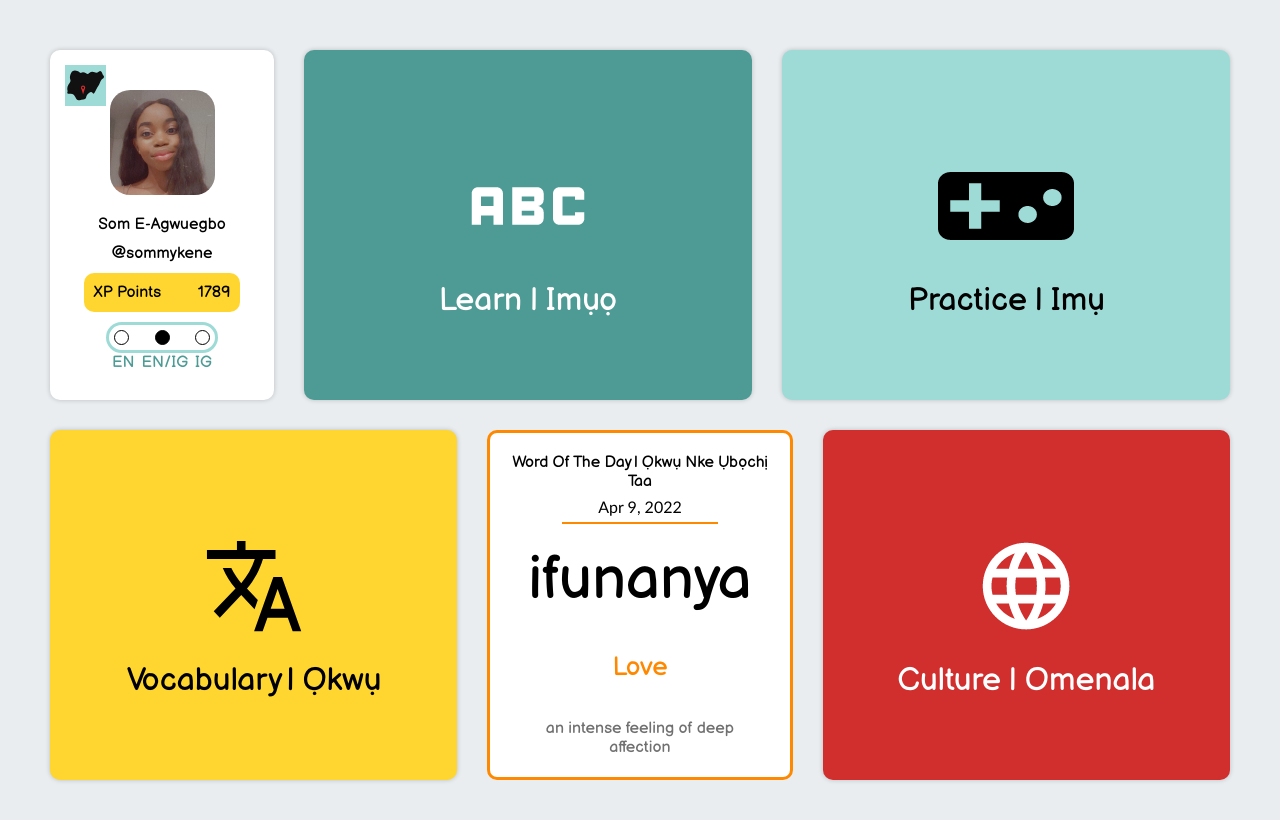
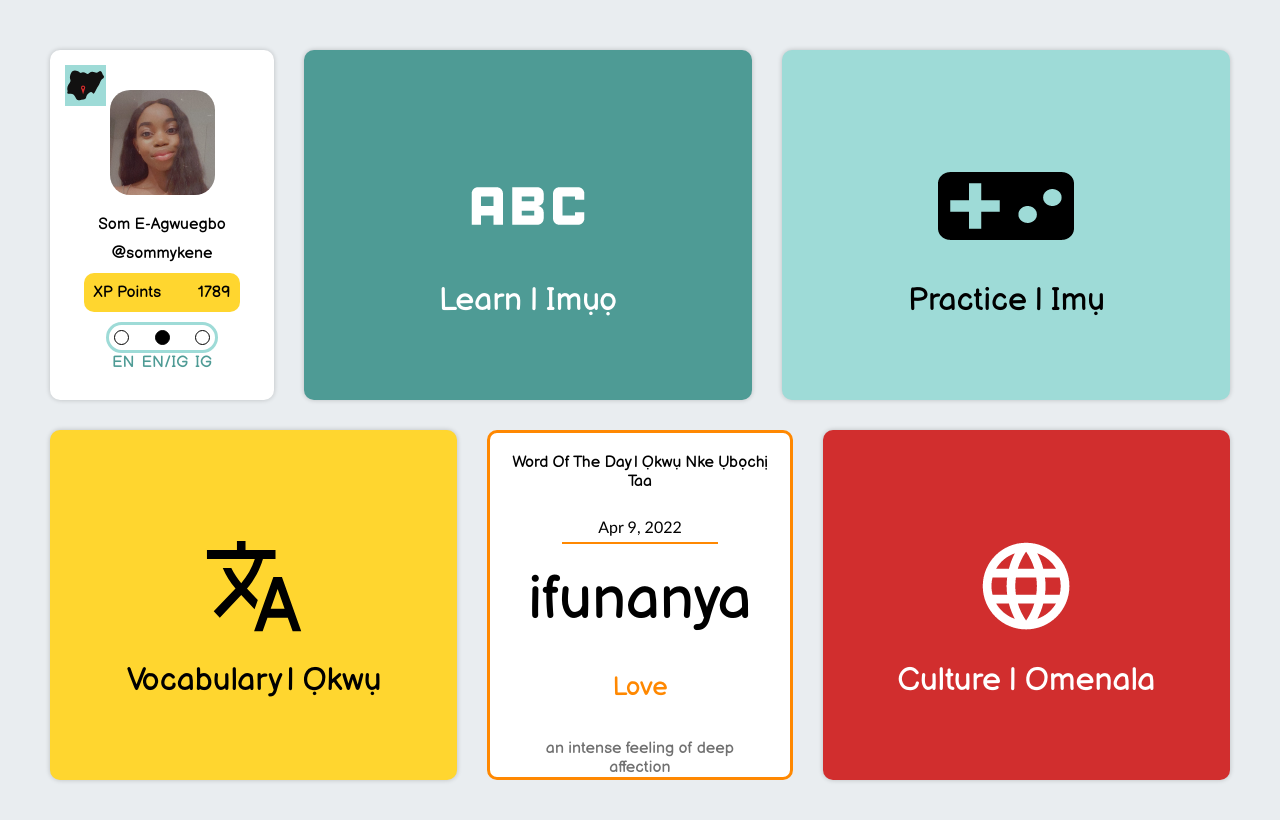
Before and after one commit to sommykene/coc251-project-v3, a React (Create React App) app: page / in a window 1280 px wide. Shown: the top 820 px of the page. Built offline with nearby package versions, Linux system fonts and the light colour scheme.

Commit message:
added spacer util to replace br tag for spacing

```diff
--- /dev/null
+++ b/src/components/utils.js
@@ -0,0 +1,3 @@
+export const Spacer = ({ height }) => {
+  return <div style={{ height: height, width: "100%" }}></div>;
+};
--- a/src/screens/home/componenets/WordOfTheDayCard.js
+++ b/src/screens/home/componenets/WordOfTheDayCard.js
@@ -2,6 +2,7 @@ import { format } from "date-fns";
 import React from "react";
 import { useTranslation } from "react-i18next";
 import { color } from "../../../assets/colors/colors";
+import { Spacer } from "../../../components/utils";
 
 function WordOfTheDayCard() {
   const igbo = "ifunanya";
@@ -12,7 +13,7 @@ function WordOfTheDayCard() {
   return (
     <div style={styles.wotd}>
       <span>{t("wotd")}</span>
-      <br />
+      <Spacer height="20px" />
       <p style={{ margin: "6px 0" }} className="calibri">
         {format(new Date(), "MMM d, yyyy")}
       </p>
--- a/src/screens/learn/LearnHomeScreen.js
+++ b/src/screens/learn/LearnHomeScreen.js
@@ -4,6 +4,7 @@ import { color } from "../../assets/colors/colors";
 import NavigationCard from "../../components/NavigationCard";
 import ProfileCard from "../../components/ProfileCard";
 import Sidebar from "../../components/Sidebar";
+import { Spacer } from "../../components/utils";
 import LessonCard from "./components/LessonCard";
 
 function LearnHomeScreen() {
@@ -13,7 +14,7 @@ function LearnHomeScreen() {
     <div style={{ display: "flex", gap: "30px" }}>
       <div style={{ flex: 1 }}>
         <Sidebar page="learn" />
-        <br />
+        <Spacer height="20px" />
         <div
           style={{
             border: `1.5px ${color.teal} solid`,
@@ -28,7 +29,7 @@ function LearnHomeScreen() {
           >
             Level
           </span>
-          <br />
+          <Spacer height="20px" />
           <span style={{ fontSize: "20px" }}>Beginner</span>
         </div>
       </div>
```
